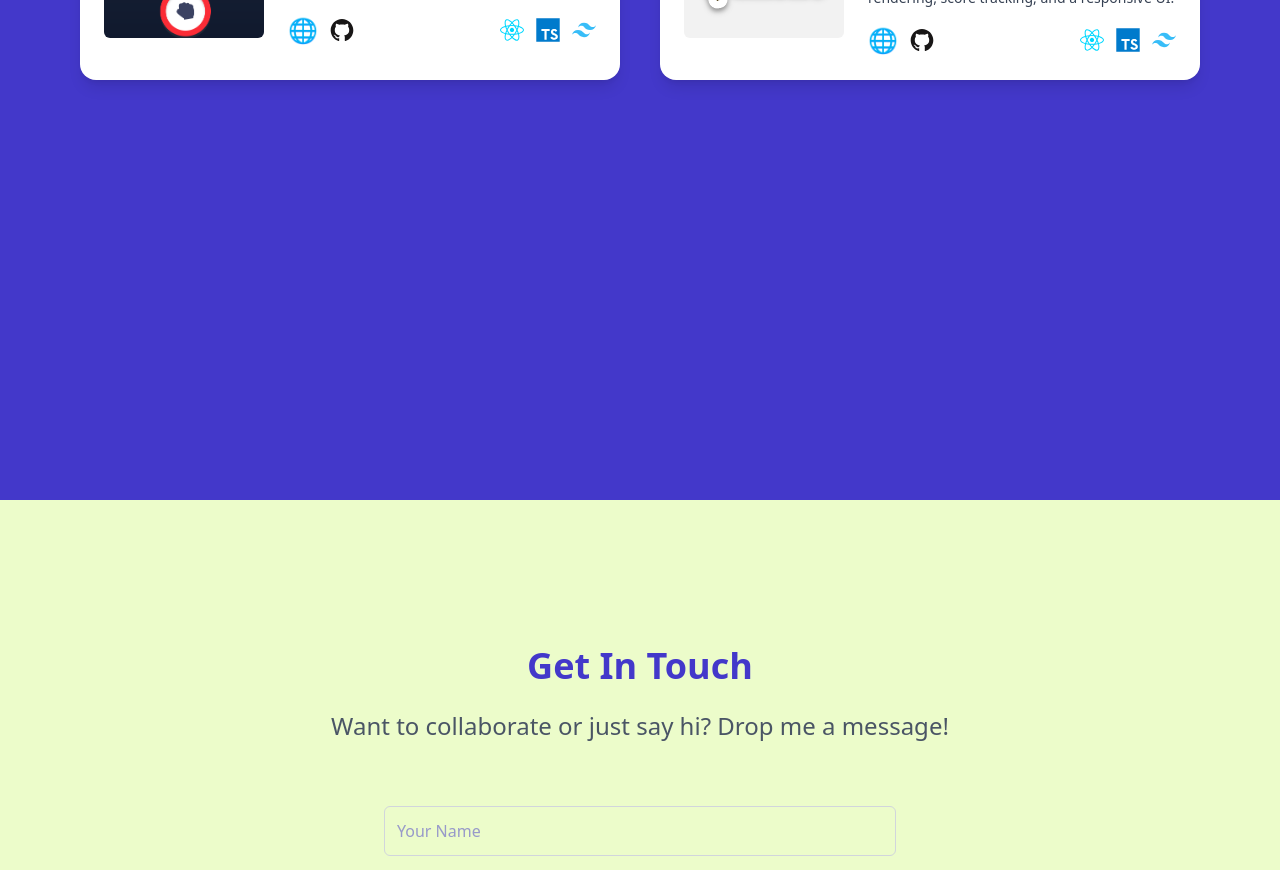
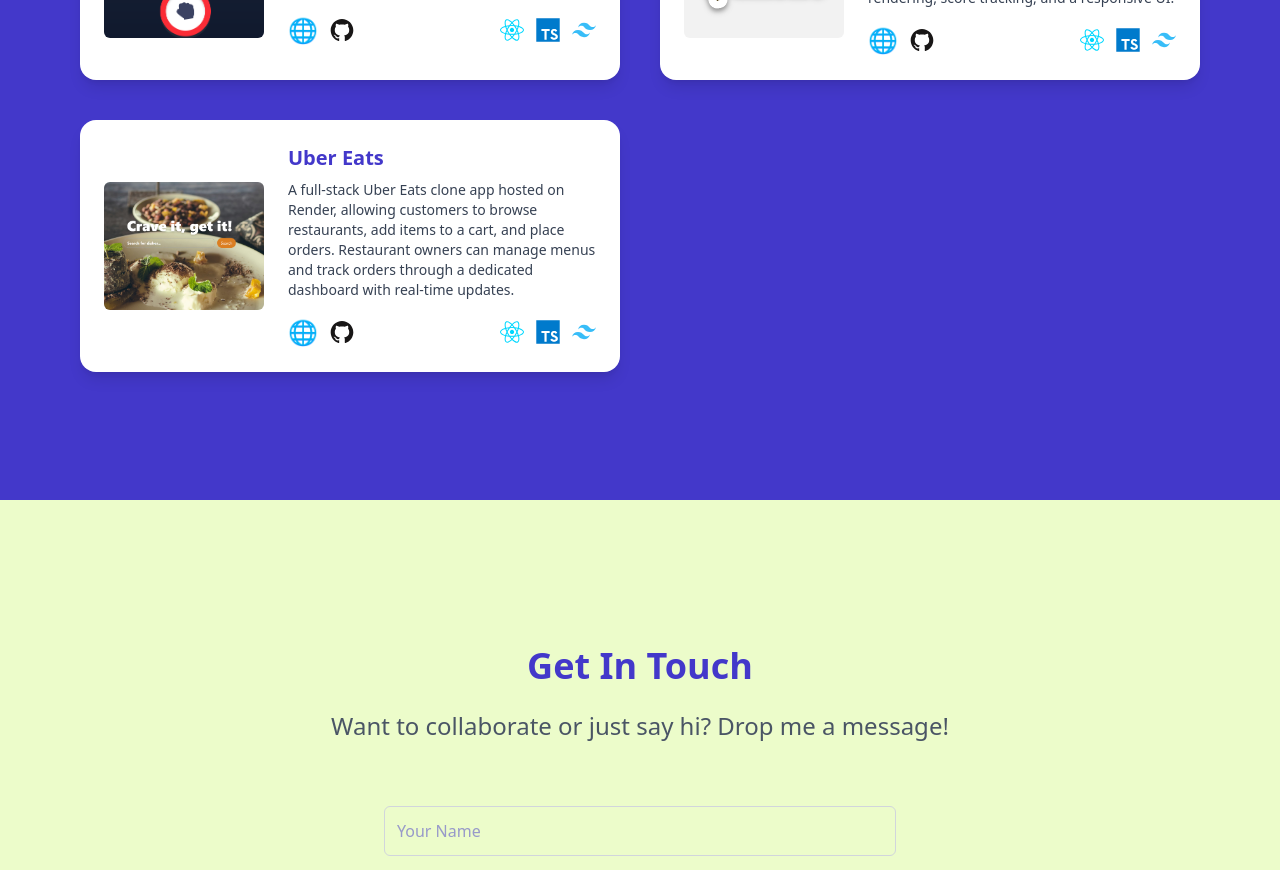
Before and after one commit to pshereen/profile, a React (Vite) app: page / in a window 1280 px wide. Shown: the part 1900-2770 px from the top of the page. Built offline with nearby package versions, Linux system fonts and the light colour scheme.

Commit message:
Added Uber Eats project

```diff
--- a/src/components/Projects.jsx
+++ b/src/components/Projects.jsx
@@ -1,5 +1,6 @@
 import rockPaperImage from '../assets/Rock-paper-scissors.png';
 import didYouKnowImage from '../assets/DidYouKnow.jpg';
+import ubereats from '../assets/UberEats.png';
 import reactLogo from '../assets/react.svg';
 import typescriptLogo from '../assets/TypeScript.svg';
 import tailwindLogo from '../assets/Tailwind CSS.svg';
@@ -11,6 +12,8 @@
       <h2 className="text-4xl font-extrabold text-center mb-12">Projects</h2>
 
       <div className="grid grid-cols-1 md:grid-cols-2 gap-10 max-w-7xl mx-auto">
+
+        {/* Rock Paper Scissors Game */}
 
         <div className="bg-white rounded-2xl p-4 md:p-6 shadow-lg flex flex-row items-center gap-6">
           <img
@@ -60,6 +63,8 @@
           </div>
         </div>
 
+        {/* Did You Know Quiz App */}
+
         <div className="bg-white rounded-2xl p-4 md:p-6 shadow-lg flex flex-row items-center gap-6">
           <img
             src={didYouKnowImage}
@@ -106,6 +111,56 @@
             </div>
           </div>
         </div>
+
+        {/* Uber Eats Clone */}
+
+        <div className="bg-white rounded-2xl p-4 md:p-6 shadow-lg flex flex-row items-center gap-6">
+          <img
+            src={ubereats}
+            alt="Quiz App"
+            className="w-40 h-32 rounded-md object-cover"
+          />
+
+          <div className="flex flex-col justify-between gap-2 flex-1">
+            <h3 className="text-xl font-bold text-[#4338ca]">Uber Eats</h3>
+            <p className="text-gray-700 text-sm">
+            A full-stack Uber Eats clone app hosted on Render, allowing customers to browse restaurants, add items to a cart, and place orders.
+            Restaurant owners can manage menus and track orders through a dedicated dashboard with real-time updates.
+            </p>
+            <div className="flex justify-between items-center mt-2">
+              <div className="flex items-center gap-3">
+                <a
+                  href="https://pshereen.github.io/uber-eats"
+                  target="_blank"
+                  rel="noopener noreferrer"
+                  className="text-2xl cursor-pointer hover:opacity-80"
+                  title="Live Site"
+                >
+                  🌐
+                </a>
+                <a
+                  href="https://github.com/pshereen/uber-eats"
+                  target="_blank"
+                  rel="noopener noreferrer"
+                >
+                  <img
+                    src={githubIcon}
+                    alt="GitHub"
+                    className="w-6 h-6 cursor-pointer hover:opacity-80"
+                    title="View on GitHub"
+                  />
+                </a>
+              </div>
+
+              <div className="flex items-center gap-3">
+                <img src={reactLogo} alt="React" className="w-6 h-6" title="React" />
+                <img src={typescriptLogo} alt="TypeScript" className="w-6 h-6" title="TypeScript" />
+                <img src={tailwindLogo} alt="Tailwind CSS" className="w-6 h-6" title="Tailwind CSS" />
+              </div>
+            </div>
+          </div>
+        </div>
+
       </div>
     </section>
   );
```
Also changed, not shown: src/assets/UberEats.png (added).
